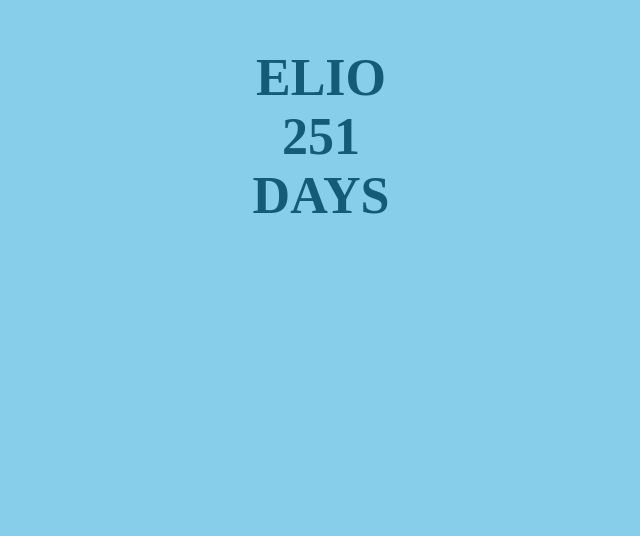
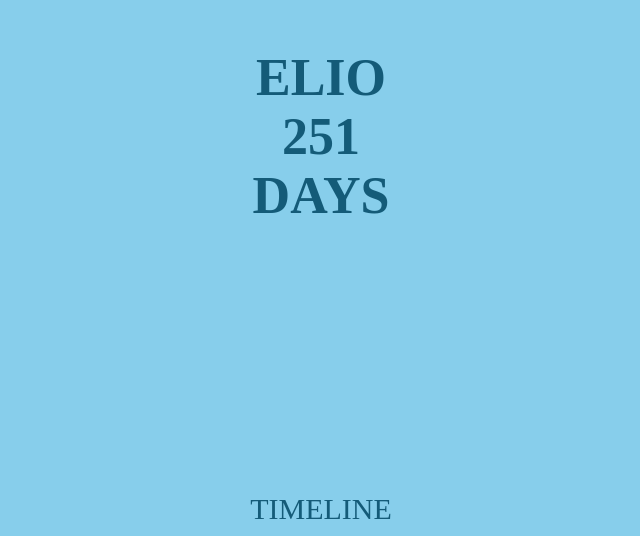
Before and after one commit to jeeohly/elio, a React (Create React App) app: page / in a window 1280 px wide. Shown: the part 264-800 px from the top of the page, without its empty margins (319-959 px from the left). Built offline with nearby package versions, Linux system fonts and the light colour scheme.

Commit message:
add scroll title

```diff
--- a/src/App.css
+++ b/src/App.css
@@ -43,3 +43,12 @@
     transform: rotate(360deg);
   }
 }
+.scroll-indicator {
+  position: absolute;
+  bottom: 10px;
+  left: 50%;
+  transform: translateX(-50%);
+  font-family: "Cajoun";
+  color: #145b78;
+  font-size: 30px;
+}
--- a/src/App.tsx
+++ b/src/App.tsx
@@ -21,13 +21,13 @@ function get_days(): number{
 }
 
 const custom_style = {
-  color: '#145b78'
+  color: '#145b78',
 }
 
 const captain_style = {
   background: '#fdea7b',
   backgroundImage: `url(${captainIcon})`,
-  backgroundSize: 'cover'
+  backgroundSize: 'cover',
 }
 
 const tofu_style = {
@@ -50,17 +50,28 @@ function DisplayDays({ n }: NumberProps) {
   return <animated.div>{number.to((n) => n.toFixed(0))}</animated.div>;
 }
 
+const scrollToContent = () => {
+  const additionalContent = document.querySelector('.additional-content');
+  if (additionalContent) {
+    additionalContent.scrollIntoView({ behavior: 'smooth' });
+  }
+};
+
+
 function App() {
   return (
     <div className="App">
       <header className="App-header">
-      <h1 className="elio-days">
-        ELIO
-        <DisplayDays n={get_days()} />
-        DAYS
-      </h1>
+        <h1 className="elio-days">
+          ELIO
+          <DisplayDays n={get_days()} />
+          DAYS
+        </h1>
+        <div className="scroll-indicator" onClick={scrollToContent}>
+          TIMELINE
+        </div>
       </header>
-      <VerticalTimeline>
+      <VerticalTimeline className='additional-content'>
         {elio_events.map((elio_event) => {
           let isTofu = elio_event.id >= 3;
           return (
```
